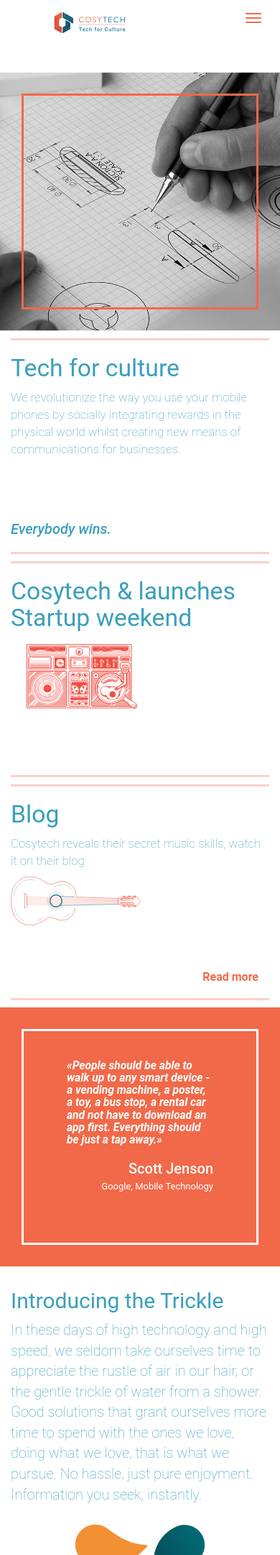
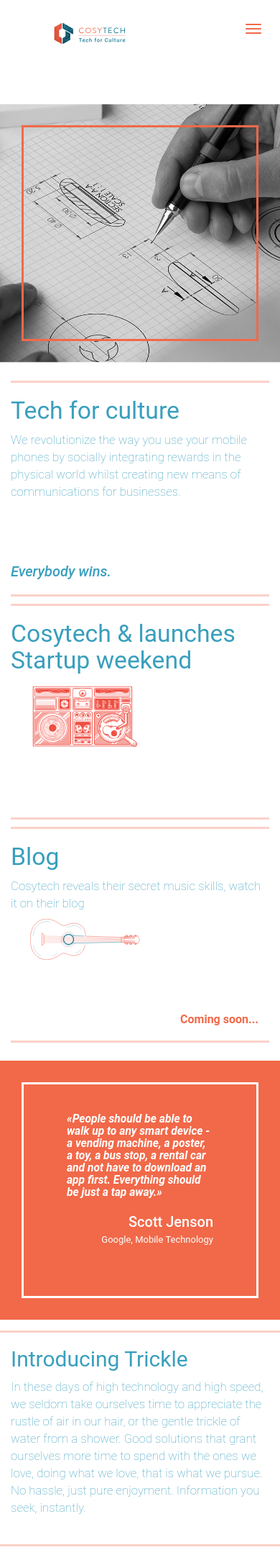
Before and after one commit to rix1/cosytech-website, a Django app: page / in a window 390 px wide. Shown: the top 2161 px of the page at 72% size. Run offline with Django 3.2, Linux system fonts and the light colour scheme; some libraries are stand-ins or nearby versions.

Commit message:
First iteration pretty much done and ready for deployment (if approved!) Still missing some stuff like #TEAM, #PARTNERS and #HOWitWORKS.

```diff
--- a/website/landing/templates/index.html
+++ b/website/landing/templates/index.html
@@ -3,7 +3,7 @@
 
 {% block stylesheets %}
     {{ block.super }}
-    {% comment %}TODO: Put typekit font script here{% endcomment %}
+    TODO: Put typekit font script here
 {% endblock %}
 
 {% block wrapper %}
@@ -12,7 +12,7 @@
     <div class="hero">
         <div class="container">
             <div class="row" id="hero">
-                <div class="col-sm-12">
+                <div id="home" class="col-sm-12">
                     <div id="border-box"></div>
                 </div>
             </div>
@@ -21,7 +21,7 @@
         <div class="container">
             <div class="row">
                 <div class="col-sm-4">
-                    <div class="article-preview">
+                    <div class="article article-preview">
                         <h2>Tech for culture</h2>
                         <p>We revolutionize the way you use your mobile phones by socially
                             integrating rewards in the physical world whilst creating new means of
@@ -31,7 +31,7 @@
                     </div>
                 </div>
                 <div class="col-sm-4">
-                    <div class="article-preview">
+                    <div class="article article-preview">
                         <h2>Cosytech & launches Startup weekend</h2>
                         <div class="img-box">
                             <img src="{% static "img/stereo.svg" %}" alt="stereo"/>
@@ -39,11 +39,13 @@
                     </div>
                 </div>
                 <div class="col-sm-4">
-                    <div class="article-preview">
+                    <div class="article article-preview">
                         <h2>Blog</h2>
                         <p>Cosytech reveals their secret music skills, watch it on their blog</p>
-                        <img src="{% static "img/guitar.svg" %}" alt=""/>
-                        <a href="" class="pull-down read-more">Read more</a>
+                        <div class="img-box">
+                            <img src="{% static "img/guitar.svg" %}" alt=""/>
+                        </div>
+                        <a href="" class="pull-down read-more">Coming soon...</a>
                     </div>
 
                 </div>
@@ -68,11 +70,63 @@
                 </div>
             </div>
         </div>
+    </div>
 
+    <div class="container">
+        <div class="row">
+            <div class="article article-full-width section">
+                <div class="col-sm-6">
+                    <h2 id="trickle">Introducing Trickle</h2>
+                    <p>In these days of high technology and high speed, we seldom
+                        take ourselves time to appreciate the rustle of air in our hair, or the gentle
+                        trickle of water from a shower. Good solutions that grant ourselves more
+                        time to spend with the ones we love, doing what we love, that is what we pursue.
+                        No hassle, just pure enjoyment. Information you seek, instantly.
+                    </p>
+                </div>
+                <div class="col-sm-6 hidden-xs">
+                    <img class=" img-responsive" src="{% static "img/trickle-logo.svg" %}" alt="Trickle logo"/>
+                </div>
+            </div>
+        </div>
+    </div>
+
+    <div class="video">
         <div class="container">
-            <div class="row" id="hero">
+            <div class="row">
+                <video poster="{% static "img/vid-bg.jpg" %}" muted="muted" preload="auto" loop="true" autoplay="true"><source type="video/webm" src="{% static "" %}"></video>
+            </div>
+        </div>
+    </div>
+
+    <div class="container">
+        <div class="row">
+            <div class="section buzzword">
                 <div class="col-sm-12">
-                    <div id=""></div>
+                    <div class="col-sm-2">
+                        <img src="{% static "img/icon_battery.svg" %}" alt=""/>
+                        <p>Units are independent of power</p>
+                    </div>
+                    <div class="col-sm-2">
+                        <img src="{% static "img/icon_cloud.svg" %}" alt=""/>
+                        <p>Accessible everywhere</p>
+                    </div>
+                    <div class="col-sm-2">
+                        <img src="{% static "img/icon_present.svg" %}" alt=""/>
+                        <p>Packed with predefined content</p>
+                    </div>
+                    <div class="col-sm-2">
+                        <img src="{% static "img/icon_map.svg" %}" alt=""/>
+                        <p>Mapping customer behaviour</p>
+                    </div>
+                    <div class="col-sm-2">
+                        <img src="{% static "img/icon_nfc.svg" %}" alt=""/>
+                        <p>Supported by NFC</p>
+                    </div>
+                    <div class="col-sm-2">
+                        <img src="{% static "img/icon_connect.svg" %}" alt=""/>
+                        <p>Content shared wirelessly</p>
+                    </div>
                 </div>
             </div>
         </div>
@@ -80,52 +134,43 @@
 
 
     <div class="container">
+        <div class="row text-center">
+            <h1>Awesome stuff is <span class="orange">just</span> around the corner</h1>
+        </div>
+    </div>
 
-        <div class="row">
-            <div class="sectionA">
+    <!-- Footer -->
+    <footer class="text-center">
+        <div class="container">
+            <div class="row">
+                <div class="section">
+                    <h4 id="contact" class="orange text-medium">FIND US</h4><br/>
+                    <p class="text-normal">
+                        <span class="text-medium blue">
+                        Contact: <br/>
+                            </span>
+                        <span class="orange">social@cosytech.net<br/>
+                            </span>
+                        <small>
+                        <br/>
+                        Forskningsparken <br/>
+                        Gaustadalléen 21
+                        <br/>
+                        <br/>
+                        <span class="orange">
+                        0349 Oslo — NORWAY <br/>
+                        +47 240 22 225 </span><br/>
+                        <br/>
+                            Applications:
+                            <br/><span class="orange">
+                            intern@cosytech.net
+                            </span>
+                        </small>
+                    </p>
 
-                <div class="col-sm-6">
-                    <h2>Introducing the Trickle</h2>
-                    <p>
-                    In these days of high technology and high speed, we seldom take ourselves time to appreciate the rustle of air in our hair, or the gentle trickle of water from a shower.
-                    Good solutions that grant ourselves more time to spend with the ones we love, doing what we love, that is what we pursue. No hassle, just pure enjoyment. Information you seek, instantly.
-                    </p>
-                </div>
-                <div class="col-sm-6">
-                    <img class="img-responsive" src="{% static "img/trickle-logo.svg" %}" alt="Trickle logo"/>
                 </div>
             </div>
         </div>
-
-    </div>
-
-    {% comment %}
-    <div class="content-section-a" id="first-section">
-
-        <div class="container">
-
-            <div class="row">
-                <div class="col-lg-5 col-sm-6 col-sm-offset-0 col-xs-10 col-xs-offset-1">
-                    <hr class="section-heading-spacer">
-                    <div class="clearfix"></div>
-                    <h2 class="section-heading">Collect YP and <br/>and get rewards</h2>
-                    <p class="lead">Get customers involved with your brand by utilizing proximity technology for context aware information. The future is here.</p>
-                </div>
-                <div class="col-lg-5 col-lg-offset-2 col-sm-6">
-                    <img class="img-responsive hidden-xs" id="firstImage" src="{% static "img/trickle.png" %}" alt="">
-                </div>
-            </div>
-
-        </div>
-        <!-- /.container -->
-    </div>
-    <!-- /.content-section-a -->
-{% endcomment %}
-
-
-    <!-- Footer -->
-    <footer>
-
     </footer>
 
 {% endblock %}
--- a/website/static/landing/index.css
+++ b/website/static/landing/index.css
@@ -68,17 +80,22 @@ a:visited {
   border: solid #f16949;
   margin: 30px 15px;
 }
+.article {
+  height: 300px;
+}
 .article-preview {
-  height: 300px;
   margin: 10px 0px;
   border-top: solid 3px rgba(241, 105, 73, 0.3);
   border-bottom: solid 3px rgba(241, 105, 73, 0.3);
 }
-.article-preview > p {
+.article a {
+  text-decoration: none;
+}
+.article p {
   font-size: 2vmin;
 }
 @media (max-width: 780px) {
-  .article-preview > p {
+  .article p {
     font-size: 2vmax;
   }
   .article-preview > h2 {
@@ -106,7 +123,7 @@ h2 {
   position: absolute;
 }
 .img-box {
-  width: 90%;
+  width: 85%;
   margin: 0 auto;
 }
 .read-more {
@@ -147,6 +164,13 @@ h2 {
 .quote-section .author h2 small {
   color: inherit;
 }
+.container {
+  padding-top: 15px;
+}
+.section {
+  border-top: solid 3px rgba(241, 105, 73, 0.3);
+  border-bottom: solid 3px rgba(241, 105, 73, 0.3);
+}
 #quote-box {
   height: 300px;
   border: solid #ffffff;
--- a/website/static/landing/index.less
+++ b/website/static/landing/index.less
@@ -1,10 +1,10 @@
 @import "colors";
 @import "profile";
-
 
 @navbar-height: 100px;
 @box-inset: 30px;
 @row-height: 300px;
+@row-height-sm: 230px;
 
 body, html {
   width: 100%;
@@ -28,8 +28,10 @@ body {
   .navbar-collapse {
     text-align: center;
     background-color: white;
-    margin-top: 40px;
+    margin-top: 30px;
     margin-bottom: 20px;
+
+    border-top: solid 3px fade(@cosy-grey, 30%);
 
     -webkit-box-shadow: 0px 13px 0px 0px rgba(163,163,163,0.64);
     -moz-box-shadow: 0px 13px 0px 0px rgba(163,163,163,0.64);
@@ -52,7 +54,9 @@ a:visited{
 .navbar{
   height: @navbar-height;
   background-color: white;
+}
 
+.navbar .container{
 }
 
 .navbar-brand{
@@ -64,9 +68,8 @@ a:visited{
 }
 
 .navbar-text{
+  .text-medium;
   color: @cosy-orange;
-  font-size: 20px;
-  font-weight: 500;
   .underline(@cosy-orange);
 }
 
@@ -84,20 +87,27 @@ a:visited{
  .cosy-box(@cosy-orange);
 }
 
+.article{
+  height: @row-height;
+}
+
 .article-preview{
-  height: @row-height;
   margin: 10px 0px;
   border-top: solid 3px fade(@cosy-orange, 30%);
   border-bottom: solid 3px fade(@cosy-orange, 30%);
 }
 
-.article-preview > p{
+.article a{
+  text-decoration: none;
+}
+
+.article p{
   font-size: 2vmin;
 }
 
 
 @media (max-width: 780px) {
-  .article-preview > p {
+  .article p {
     font-size: 2vmax;
   }
     .article-preview > h2{
@@ -131,8 +141,9 @@ h2{
 }
 
 .img-box{
-  width: 90%;
+  width: 85%;
   margin: 0 auto;
+
 }
 
 .read-more{
@@ -183,6 +194,15 @@ h2{
   }
 }
 
+.container{
+  padding-top: 15px;
+}
+
+.section{
+  border-top: solid 3px fade(@cosy-orange, 30%);
+  border-bottom: solid 3px fade(@cosy-orange, 30%);
+}
+
 #quote-box{
   .cosy-box(@white);
 }
@@ -191,7 +211,48 @@ h2{
     margin-top: 30px;
 }
 
-.sectionA img{
-  height: 200px;
+.article-full-width{
+}
+
+.article-full-width img{
+  width: 200px;
+  padding-top: 50px;
   margin: 0 auto;
 }
+
+video{
+  width: 100%;
+}
+
+@media (max-width: 767px) {
+  .buzzword {
+    display: none !important;
+  }
+}
+
+.buzzword{
+  .text-medium;
+  color: @cosy-blue;
+  text-align: center;
+  height: @row-height-sm;
+
+  img{
+    width: 60%;
+    padding-top: 10%;
+  }
+
+  p{
+    padding-top: 10px;
+  }
+}
+
+
+footer {
+  height: 400px;
+
+  .section{
+    padding-top: 40px;
+    padding-bottom: 60px;
+  }
+  margin-bottom: 150px;
+}
--- a/website/static/landing/profile.less
+++ b/website/static/landing/profile.less
@@ -35,9 +35,24 @@
   }
 }
 
+.text-medium{
+  font-weight: 500;
+}
+
+.text-normal{
+  font-weight: 400;
+}
 
 .cosy-box(@color){
   height: @row-height;
   border: solid @color;
   margin: @box-inset @box-inset/2;
 }
+
+.blue{
+  color: @cosy-blue;
+}
+
+.orange{
+  color: @cosy-orange;
+}
--- a/website/templates/__base.html
+++ b/website/templates/__base.html
@@ -8,7 +8,7 @@
         <meta name="description" content="CosyTech" />
         <meta name="keywords" content="Proximity, NFC, BLE" />
         <meta name="viewport" content="width=device-width, initial-scale=1, maximum-scale=1" />
-        <link rel="icon" href="{% static "" %}" />  {% comment %}TODO: fix small icons{% endcomment %}
+        <link rel="icon" href="{% static "img/cosytech-logo.png" %}" />  {% comment %}TODO: fix small icons{% endcomment %}
     {% endblock %}
 
     <title>{% block title %}CosyTech{% endblock %}</title>
@@ -37,15 +37,14 @@
         </div>
         <nav class="navbar-collapse bs-navbar-collapse collapse" role="navigation" style="height: 1px;">
             <ul class="nav navbar-nav navbar-right">
-
                 <li>
-                    <a class="navbar-text" href="">Home</a>
+                    <a class="navbar-text" href="#home">Home</a>
                 </li>
                 <li>
-                    <a class="navbar-text" href="">Trickle</a>
+                    <a class="navbar-text" href="#trickle">Trickle</a>
                 </li>
                 <li>
-                    <a class="navbar-text" href="">About</a>
+                    <a class="navbar-text" href="#contact">About</a>
                 </li>
             </ul>
         </nav>
```
Also changed, not shown: other parts of website/static/landing/index.css (+47 -5 lines), website/static/landing/profile.css (+12 -0 lines), website/static/img/cosytech-logo.png (added), website/static/img/cosytech_logo.svg (added), website/static/img/icon_battery.svg (added), website/static/img/icon_cloud.svg (added), website/static/img/icon_connect.svg (added), website/static/img/icon_map.svg (added), website/static/img/icon_nfc.svg (added), website/static/img/icon_present.svg (added), website/static/img/trickle-logo-circle.png (deleted), website/static/img/trickle-logo-lg.png (deleted), website/static/img/trickle-logo.png (deleted), website/static/img/trickle.png (deleted), 1 more files. Lines whose indentation alone changed are shown as unchanged.
